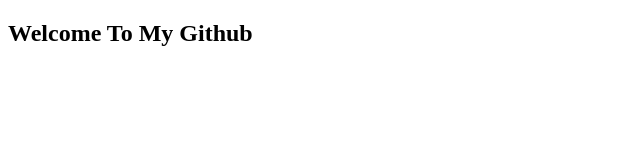
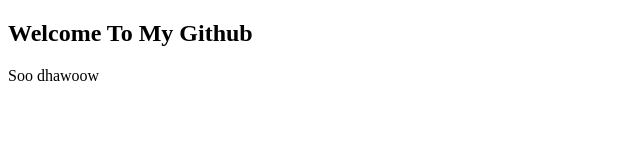
Before and after one commit to Updysamed-Mohamed/git, a plain HTML site: page index.html in a window 1280 px wide. Shown: the whole page, without its empty margins (0-640 px from the left). Drawn offline with Linux system fonts and the light colour scheme.

Commit message:
added Css file

```diff
--- /dev/null
+++ b/Css/style.css
@@ -0,0 +1,3 @@
+body{
+    background-color: aqua;
+}
--- a/index.html
+++ b/index.html
@@ -8,5 +8,6 @@
 </head>
 <body>
     <h2>Welcome To My Github</h2>
+    <p>Soo dhawoow</p>
 </body>
 </html>
```
